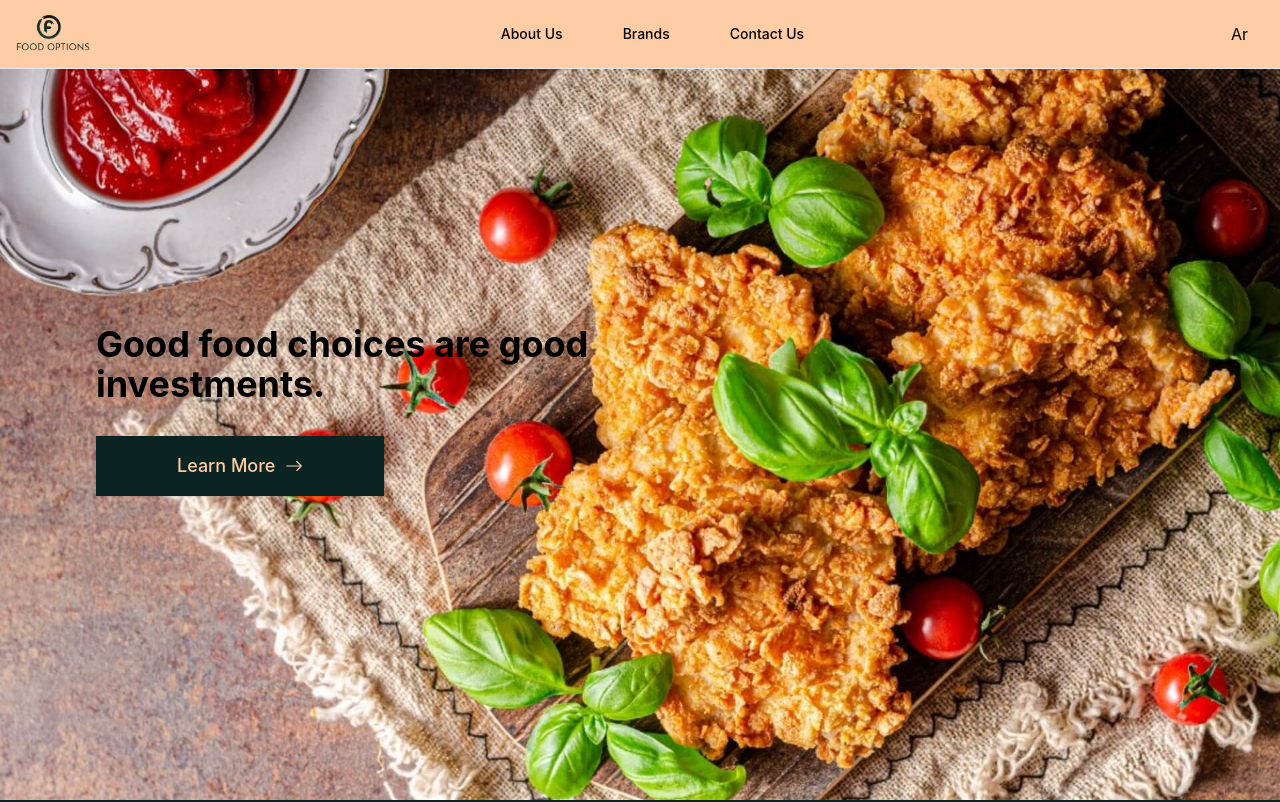
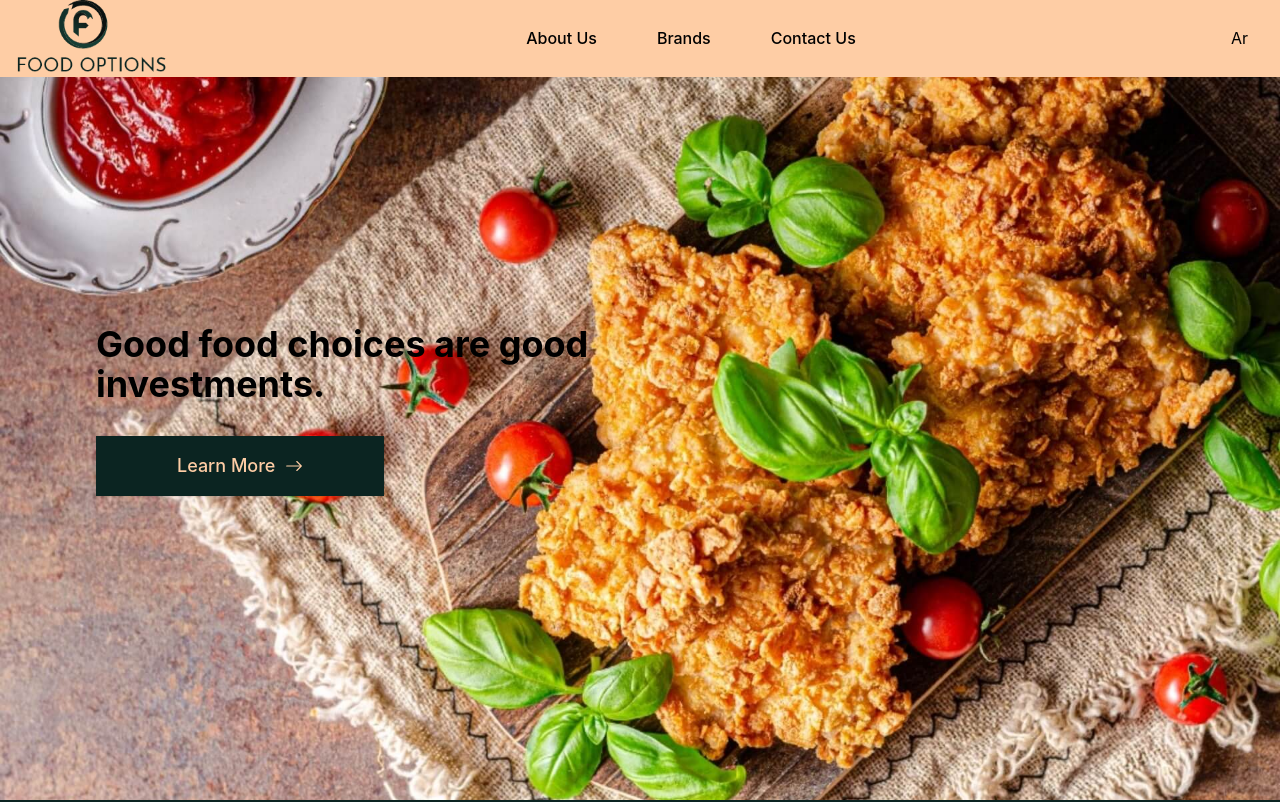
Before and after one commit to ninaismail/food-options-nextapp, a Next.js app: page / in a window 1280 px wide. Shown: the top 802 px of the page. Built offline with nearby package versions, Linux system fonts and the light colour scheme.

Commit message:
images fixes

```diff
--- a/components/layout/header.js
+++ b/components/layout/header.js
@@ -9,16 +9,16 @@ function MainHeader() {
     setShowMe(!showMe);
   }
   return (
-    <nav class="bg-my-beige-500 px-2 sm:px-4 fixed w-full z-20 top-0 left-0 border-b border-gray-200">
+    <nav class="bg-my-beige-500 sm:px-4 fixed w-full z-20 top-0 left-0">
     <div class="container flex flex-wrap justify-between items-center mx-auto">
     <a href="#">
-        <Image src="/logo.png" width="74" height="73" alt="Food Options Logo" />
+        <Image src="/Group-3.png" width="151" height="77" alt="Food Options Logo" />
     </a>
     <div class="flex md:order-2">
     <a href="#" class="block py-2 pr-4 pl-3 hover:text-zinc-500">Ar</a>
         <button data-collapse-toggle="navbar-sticky" type="button"
-        class="inline-flex items-center p-2 text-sm rounded-lg md:hidden
-        focus:outline-none " aria-controls="navbar-sticky"
+        class="inline-flex items-center p-2 md:hidden
+        focus:outline-none" aria-controls="navbar-sticky"
         aria-expanded="false"
         onClick={toggle}>
           <span class="sr-only">Open main menu</span>
@@ -31,7 +31,7 @@ function MainHeader() {
       class="hidden justify-between items-center w-full md:flex md:w-auto md:order-1"
       id="navbar-sticky">
       <ul class="flex flex-col md:p-4 md:flex-row md:space-x-8
-      md:text-sm md:font-medium">
+      md:font-medium">
         <li>
           <a href="#" class="block py-2 pr-4 pl-3 hover:text-zinc-500">About Us</a>
         </li>
```
Also changed, not shown: public/Group-3.png (added), public/headerimg.png (added).
